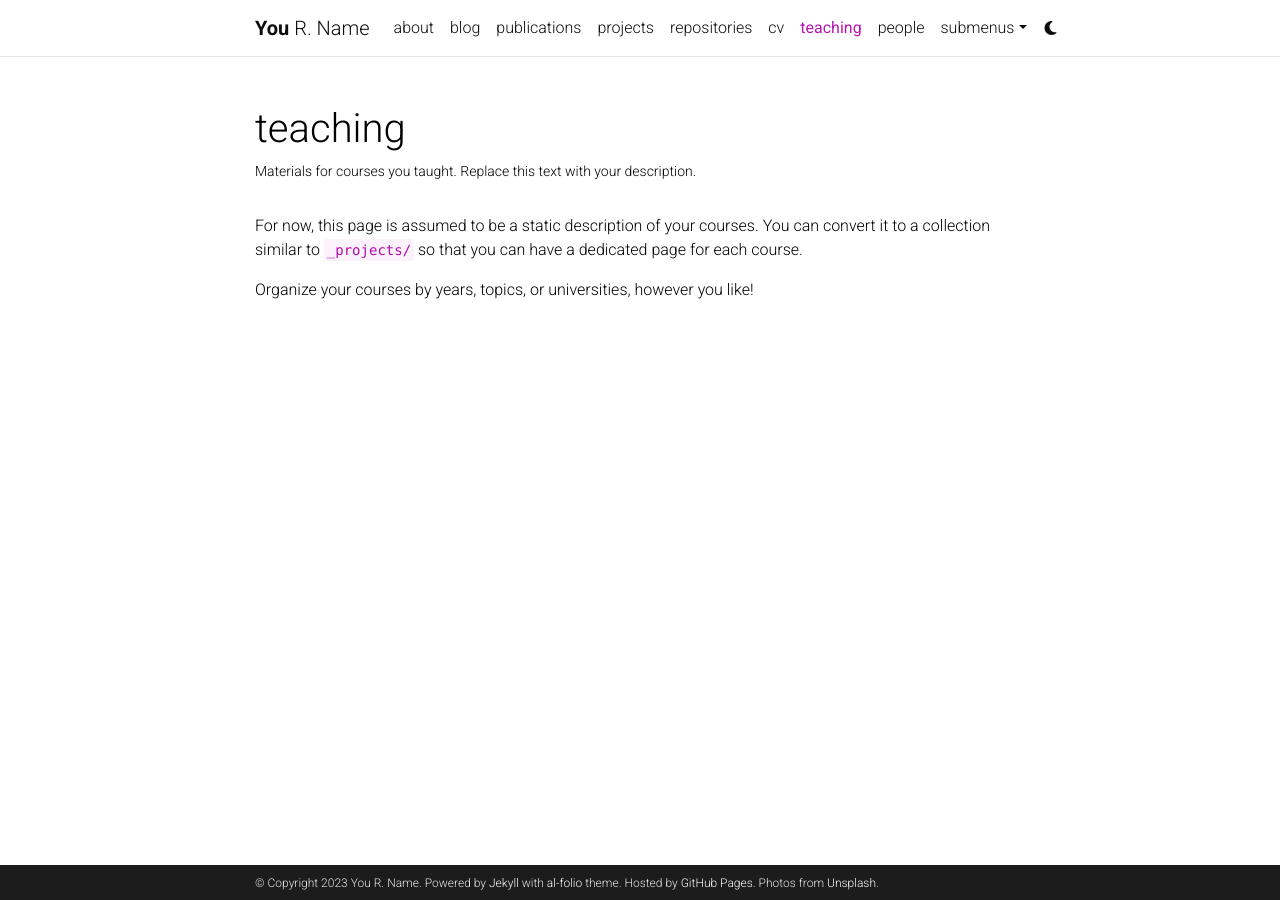
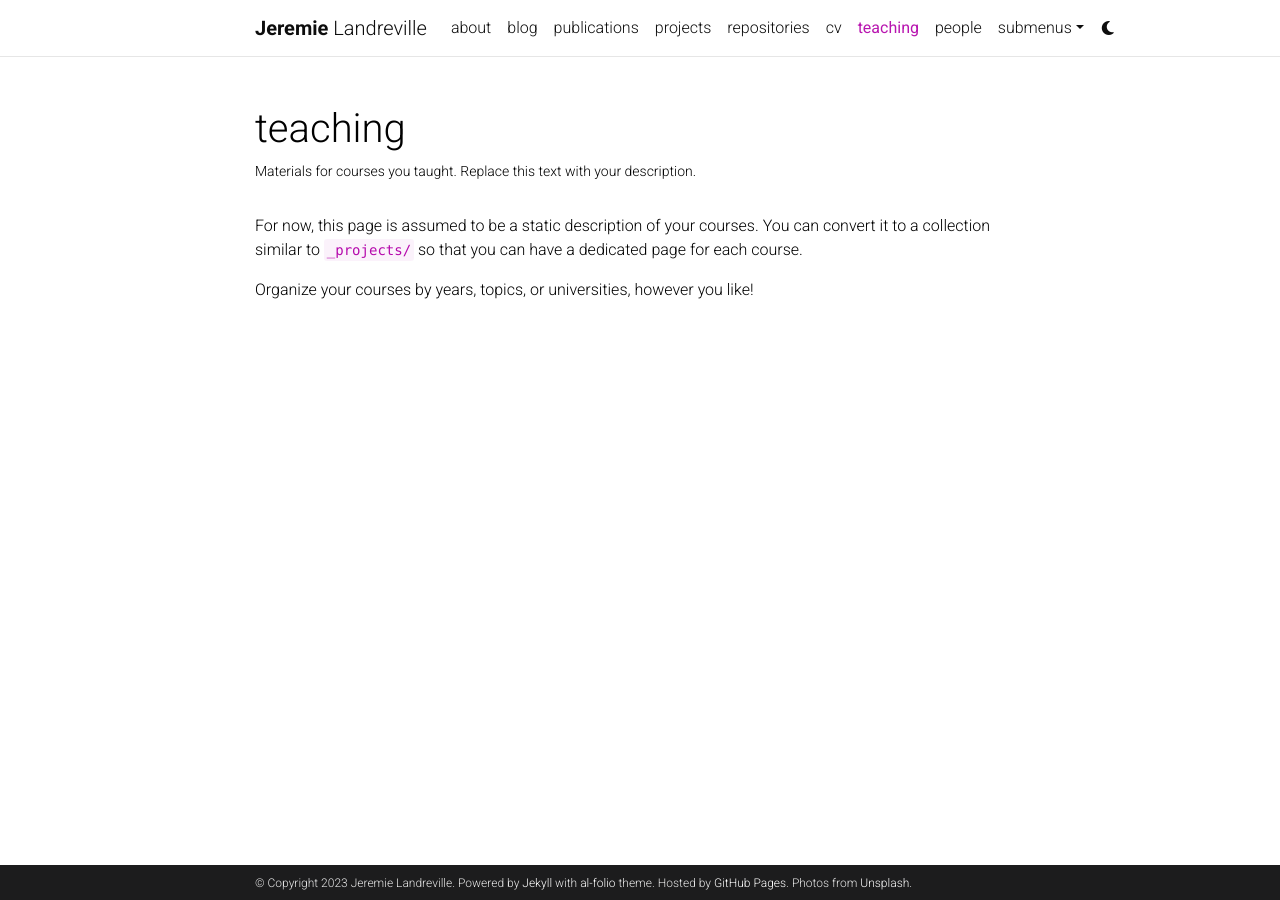
Before and after one commit to Lndrvll/Lndrvll.github.io, a Jekyll site: the page built from _pages/teaching.md, in a window 1280 px wide. Built offline with Jekyll 4.4.1, drawn with Linux system fonts in a browser that asks for light colours; comment, search, counter and statistics services are not loaded; a style sheet for code colours, icons or effects is not loaded.

Commit message:
First commit

```diff
--- a/_config.yml
+++ b/_config.yml
@@ -3,10 +3,10 @@
 # -----------------------------------------------------------------------------
 
 title: blank # the website title (if blank, full name will be used instead)
-first_name: You
-middle_name: R.
-last_name: Name
-email: you@example.com
+first_name: Jeremie
+middle_name:
+last_name: Landreville
+email: jeremie.landreville@gmail.com
 description: > # the ">" symbol means to ignore newlines until "footer_text:"
   A simple, whitespace theme for academics. Based on [*folio](https://github.com/bogoli/-folio) design.
 footer_text: >
@@ -18,8 +18,8 @@
 lang: en # the language of your site (for example: en, fr, cn, ru, etc.)
 icon: ⚛️  # the emoji used as the favicon (alternatively, provide image name in /assets/img/)
 
-url: https://alshedivat.github.io # the base hostname & protocol for your site
-baseurl: /al-folio # the subpath of your site, e.g. /blog/
+url: https://Lndrvll.github.io # the base hostname & protocol for your site
+baseurl: / # the subpath of your site, e.g. /blog/
 last_updated: false # set to true if you want to display last updated in the footer
 impressum_path:  # set to path to include impressum link in the footer, use the same path as permalink in a page, helps to conform with EU GDPR
 
```
